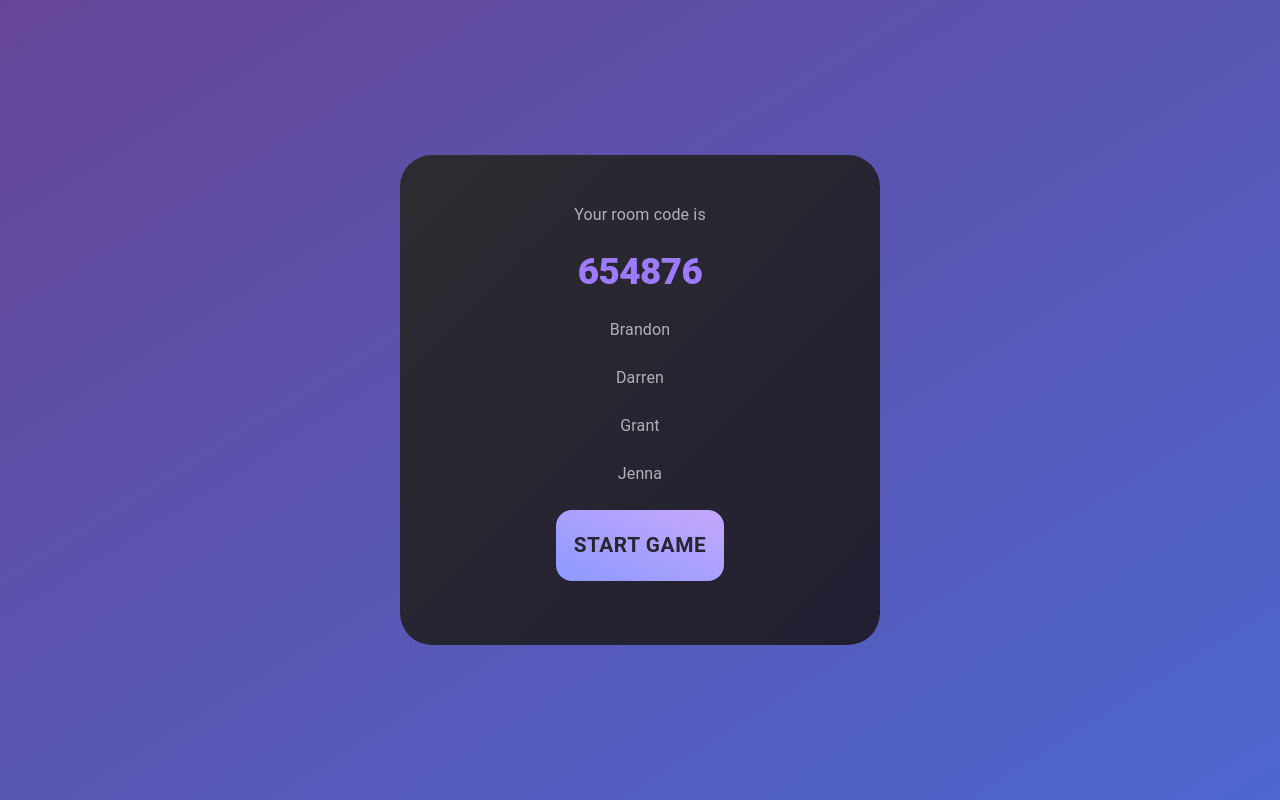
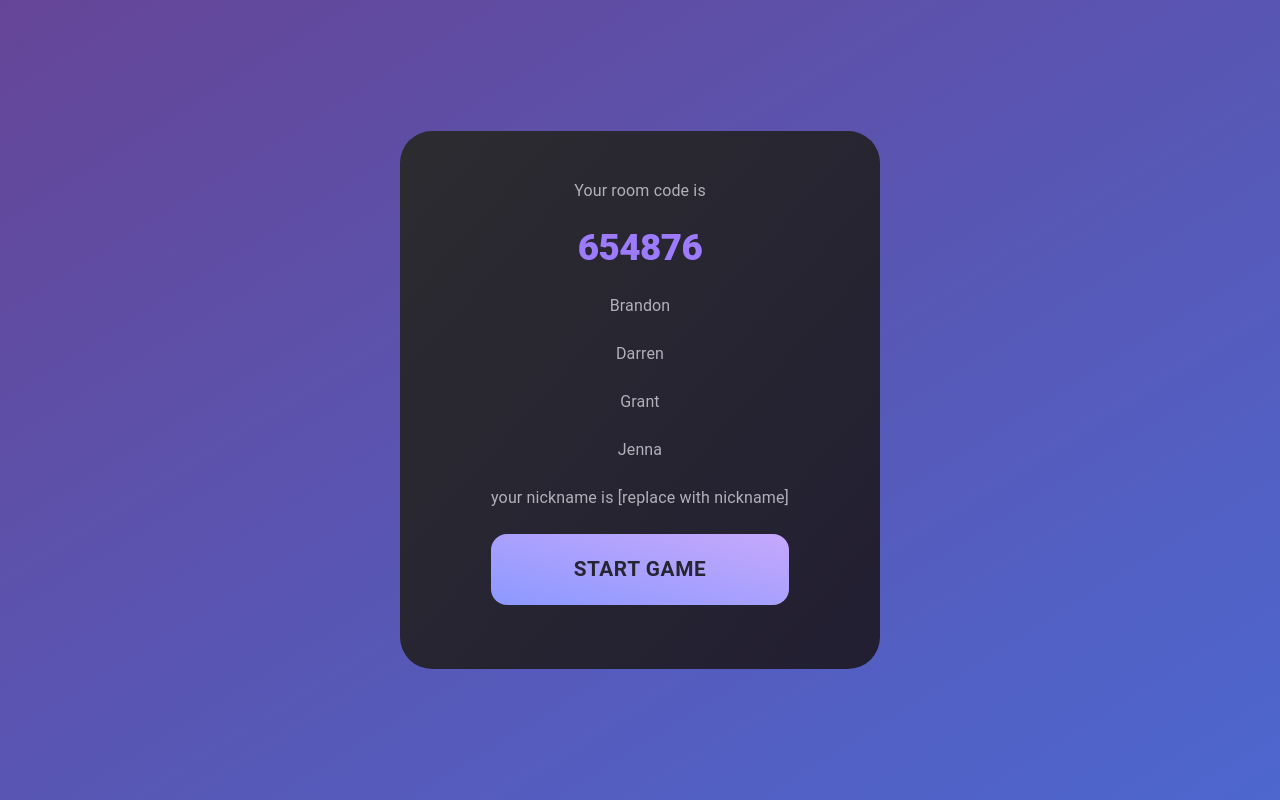
Before and after one commit to JennaXiao3/Chat-Play, a React (Create React App) app in the folder client/: page /room/host in a window 1280 px wide. Built offline with nearby package versions, Linux system fonts and the light colour scheme; no server answers.

Commit message:
move nickname

```diff
--- a/client/src/pages/NamePage.jsx
+++ b/client/src/pages/NamePage.jsx
@@ -4,8 +4,7 @@ import { useParams, Link } from "react-router-dom";
 import { Button, Typography, TextField } from "@mui/material";
 
 function NamePage() {
-  const { type } = useParams();
-  const [nickname, setNickname] = useState("[replace with nickname]"); // TODO: get nickname from server
+  const { type } = useParams(); // will be "join" or "create"
   const [name, setName] = useState("");
 
   return (
@@ -18,12 +17,10 @@ function NamePage() {
           setName(event.target.value);
         }}
       />
-      <Typography>your nickname is</Typography>
-      <Typography>{nickname}</Typography>
       <Button
         variant="outlined"
         component={Link}
-        to={type == "join" ? "/join" : "/room/host"}
+        to={type === "join" ? "/join" : "/room/host"}
       >
         CONTINUE
       </Button>
--- a/client/src/pages/RoomPage.jsx
+++ b/client/src/pages/RoomPage.jsx
@@ -12,8 +12,8 @@ function RoomPage() {
     "Grant",
     "Jenna",
   ]); // TODO: get players who joined
-  const [isHost, setIsHost] = useState(true);
-  const { playerType } = useParams();
+  const { playerType } = useParams(); // will be "player" or "host"
+  const [nickname, setNickname] = useState("[replace with nickname]"); // TODO: get nickname from server
 
   return (
     <BasePage>
@@ -22,7 +22,8 @@ function RoomPage() {
       {playersJoined.map((player) => (
         <Typography>{player}</Typography>
       ))}
-      {playerType == "host" ? (
+      <Typography>your nickname is {nickname}</Typography>
+      {playerType === "host" ? (
         <Button variant="fill" component={Link} to="/game">
           Start Game
         </Button>
```
